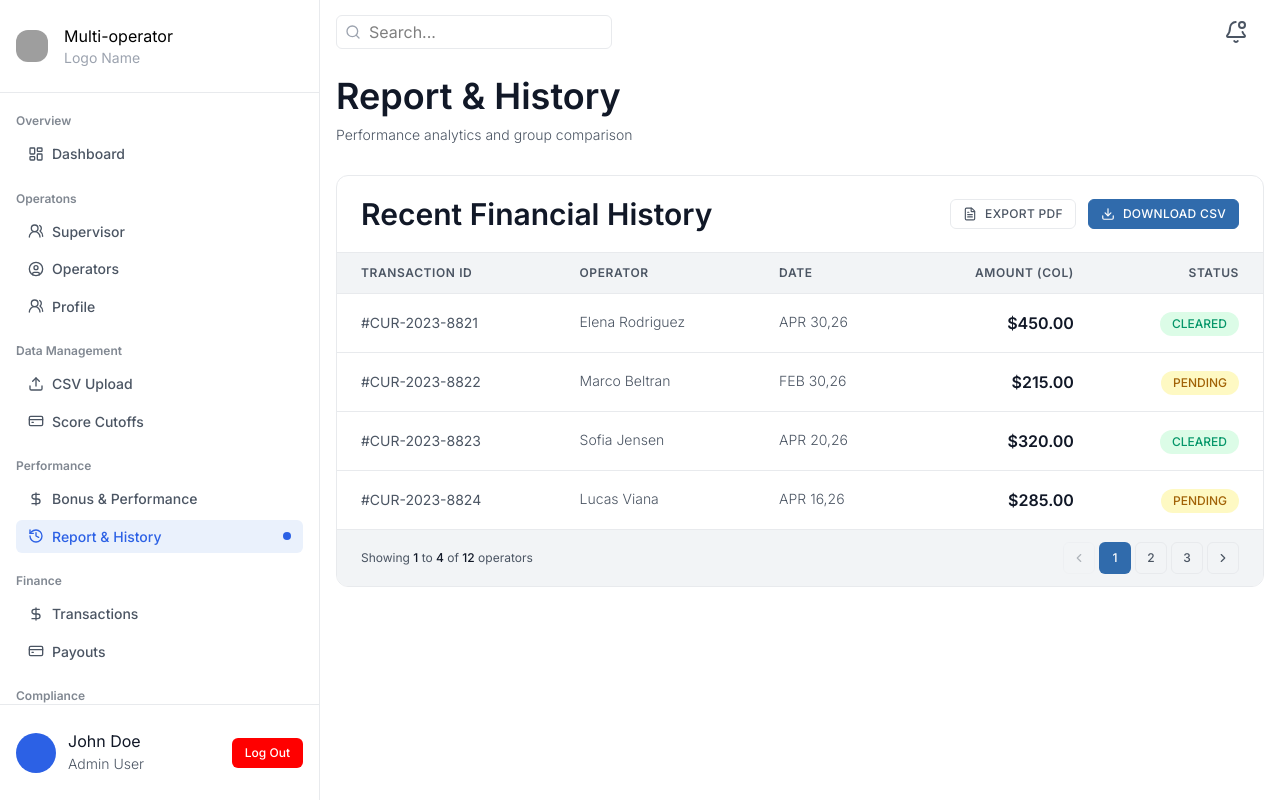
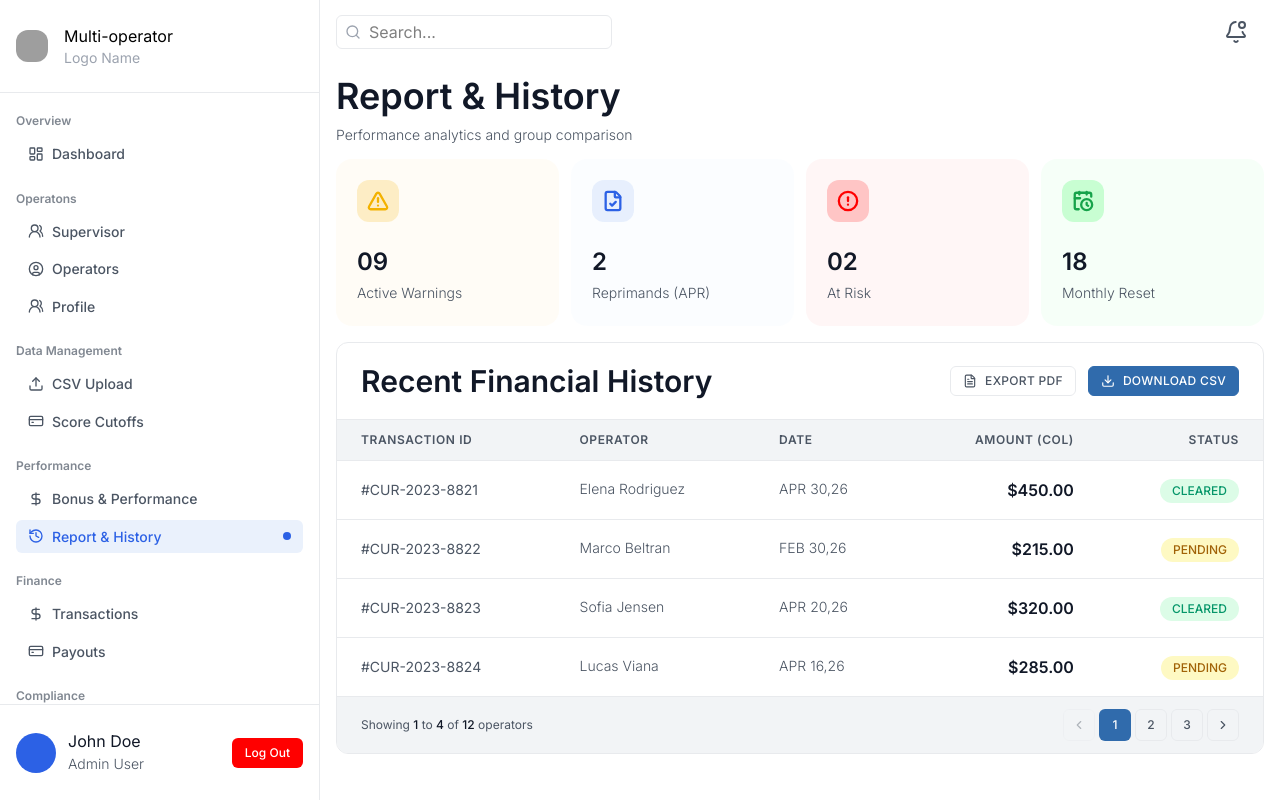
Before and after one commit to samiulbasirfahim/talky-time-dashboard, a React (Vite) app: page /report-history in a window 1280 px wide. Built offline with nearby package versions, Linux system fonts and the light colour scheme; grey boxes are pictures that could not be loaded.

Commit message:
feat: cards & tables for all pages

```diff
--- a/src/pages/report-history/index.tsx
+++ b/src/pages/report-history/index.tsx
@@ -1,5 +1,6 @@
 import { useState } from "react";
 import { HeaderSection } from "../../components/header-section";
+import { ReportHistoryCards } from "./report-history-cards";
 import { ReportHistoryTable, type ReportHistoryRow } from "./report-history-table";
 
 const PAGE_SIZE = 4;
@@ -34,7 +35,7 @@ export function ReportHistory() {
                 description={`Performance analytics and group comparison`}
                 buttons={[]}
             />
-
+            <ReportHistoryCards />
             <div className="p-4">
                 <ReportHistoryTable
                     data={paginatedData}
--- /dev/null
+++ b/src/pages/report-history/report-history-cards.tsx
@@ -0,0 +1,47 @@
+import { AlertTriangle, FileCheck, AlertCircle, CalendarClock } from "lucide-react";
+import { StatCard, type StatCardProps } from "../../components/stat-card";
+
+const REPORT_HISTORY_CARDS: StatCardProps[] = [
+    {
+        title: "09",
+        description: "Active Warnings",
+        cardBackground: "bg-[#FAE2A21A]",
+        icon: AlertTriangle,
+        iconBackground: "bg-[#F3B20033]",
+        iconColor: "text-[#F3B200]",
+    },
+    {
+        title: "2",
+        description: "Reprimands (APR)",
+        cardBackground: "bg-[#D8E4F91A]",
+        icon: FileCheck,
+        iconBackground: "bg-[#98B9F233]",
+        iconColor: "text-[#2C61E5]",
+    },
+    {
+        title: "02",
+        description: "At Risk",
+        cardBackground: "bg-[#FDA2A21A]",
+        icon: AlertCircle,
+        iconBackground: "bg-[#FF000033]",
+        iconColor: "text-[#FF0000]",
+    },
+    {
+        title: "18",
+        description: "Monthly Reset",
+        cardBackground: "bg-[#A9FCB81A]",
+        icon: CalendarClock,
+        iconBackground: "bg-[#13F93D33]",
+        iconColor: "text-[#16A34A]",
+    },
+];
+
+export function ReportHistoryCards() {
+    return (
+        <div className="grid grid-cols-1 gap-3 px-4 md:grid-cols-2 xl:grid-cols-4">
+            {REPORT_HISTORY_CARDS.map((card) => (
+                <StatCard key={card.description} {...card} />
+            ))}
+        </div>
+    );
+}
--- a/src/pages/transictions/index.tsx
+++ b/src/pages/transictions/index.tsx
@@ -1,5 +1,6 @@
 import { Plus } from "lucide-react";
 import { HeaderSection } from "../../components/header-section";
+import { TransactionsCards } from "./transactions-cards";
 import { TransactionsDebtsTable } from "./transactions-debts-table";
 
 export function Transactions() {
@@ -18,7 +19,7 @@ export function Transactions() {
                     },
                 ]}
             />
-
+            <TransactionsCards />
             <div className="p-4">
                 <TransactionsDebtsTable />
             </div>
--- /dev/null
+++ b/src/pages/transictions/transactions-cards.tsx
@@ -0,0 +1,47 @@
+import { TrendingUp, Workflow, AlertCircle, Users } from "lucide-react";
+import { StatCard, type StatCardProps } from "../../components/stat-card";
+
+const TRANSACTIONS_CARDS: StatCardProps[] = [
+    {
+        title: "COL.$42,850.00",
+        description: "Total Bonuses Paid",
+        cardBackground: "bg-[#234EB71A]",
+        icon: TrendingUp,
+        iconBackground: "bg-[#98B9F233]",
+        iconColor: "text-[#2C61E5]",
+    },
+    {
+        title: "Medellín",
+        description: "Top Group",
+        cardBackground: "bg-[#AA6DEC1A]",
+        icon: Workflow,
+        iconBackground: "bg-[#AA6DEC1A]",
+        iconColor: "text-[#AA6DEC]",
+    },
+    {
+        title: "58K",
+        description: "Total Payout USD/COP",
+        cardBackground: "bg-[#FDA2A21A]",
+        icon: AlertCircle,
+        iconBackground: "bg-[#FF000033]",
+        iconColor: "text-[#FF0000]",
+    },
+    {
+        title: "72",
+        description: "Active Operators",
+        cardBackground: "bg-[#0596691A]",
+        icon: Users,
+        iconBackground: "bg-[#16A34A33]",
+        iconColor: "text-[#059669]",
+    },
+];
+
+export function TransactionsCards() {
+    return (
+        <div className="grid grid-cols-1 gap-3 px-4 md:grid-cols-2 xl:grid-cols-4">
+            {TRANSACTIONS_CARDS.map((card) => (
+                <StatCard key={card.description} {...card} />
+            ))}
+        </div>
+    );
+}
```
